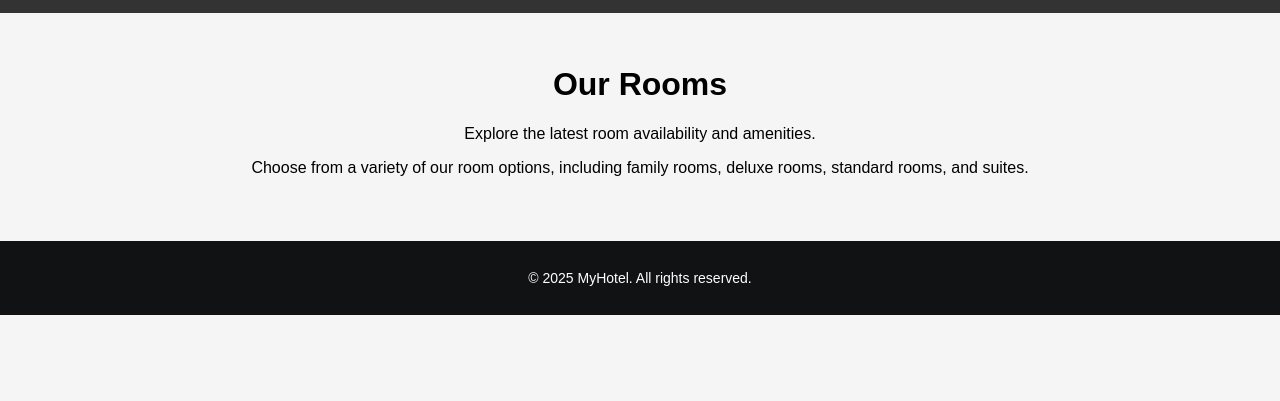
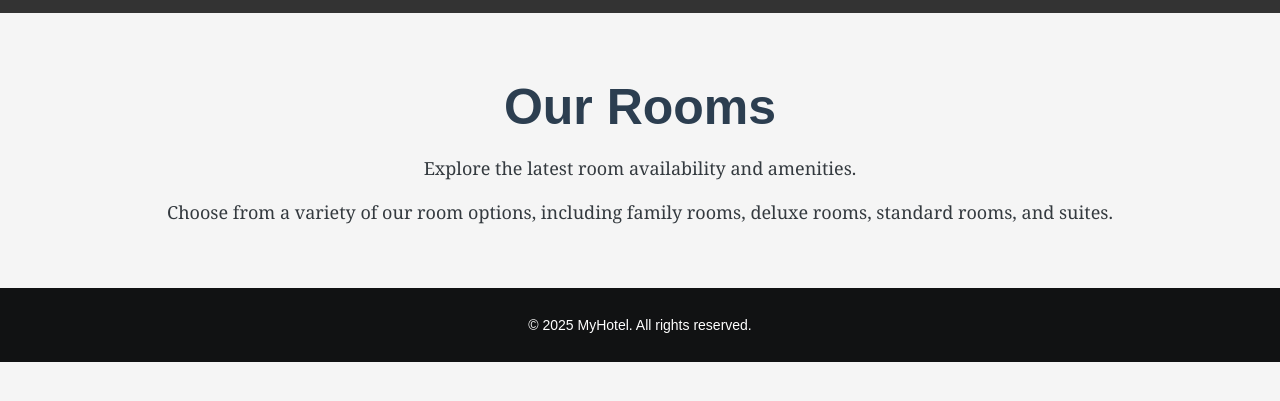
Before and after one commit to OdhranPorter/WebAppHotelSystem, a website: page views/rooms.html in a window 1280 px wide. Shown: the part 87-488 px from the top of the page. Drawn offline with Linux system fonts and the light colour scheme; files that its build step writes are made by us from their sources; no server answers; files whose address does not match are found by name.

Commit message:
Add files via upload

```diff
--- a/secure/css/rooms.css
+++ b/secure/css/rooms.css
@@ -182,3 +182,20 @@ a:visited {
 a:hover {
   color: #e6b800;
 }
+/* Styling the Room Section */
+.head {
+  font-family: 'Arial', sans-serif;
+  font-size: 50px;
+  font-weight: bold;
+  color: #2c3e50;
+  text-align: center;
+  margin-bottom: 20px;
+}
+
+.desc {
+  font-family: 'Georgia', serif;
+  font-size: 18px;
+  color: #343a3f;
+  text-align: center;
+  margin-bottom: 20px;
+}
```
